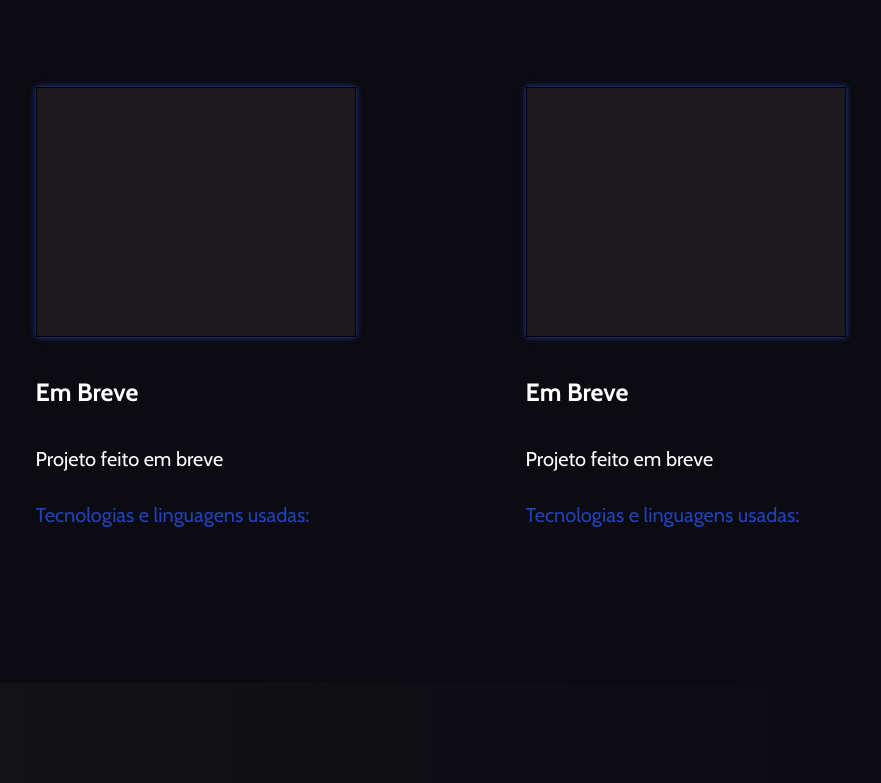
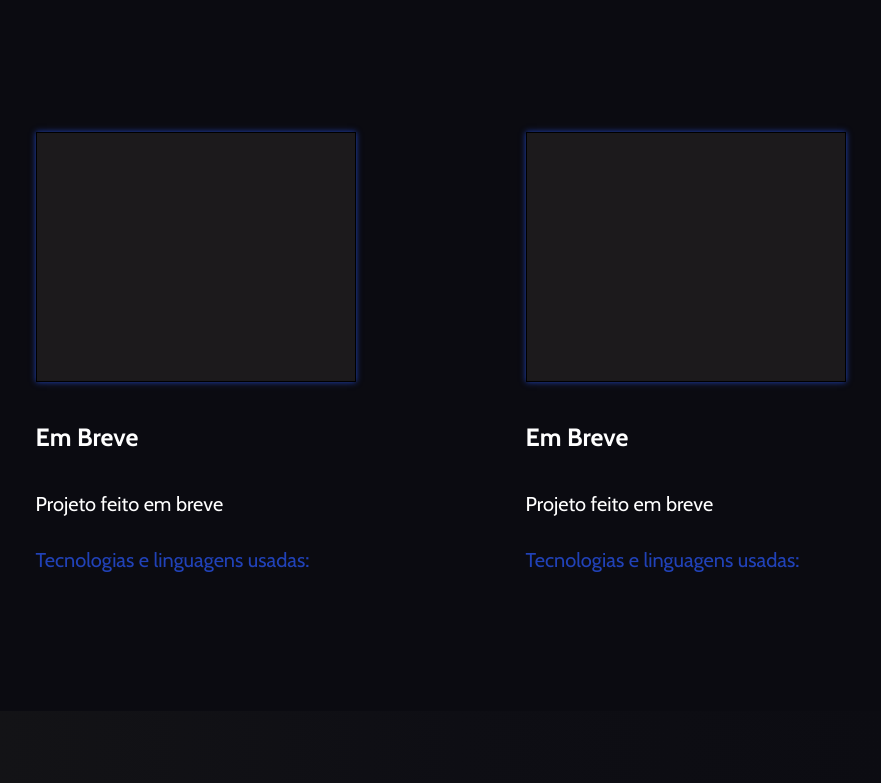
Before and after one commit to FelipeAfo/Portfolio, a plain HTML site: page index.html in a window 1280 px wide. Shown: the part 2471-3254 px from the top of the page, without its empty margins (182-1063 px from the left). Drawn offline with nearby package versions, Linux system fonts and the light colour scheme; a web font is replaced by a local one.

Commit message:
commit 3
atualizações

```diff
--- a/style.css
+++ b/style.css
@@ -365,7 +365,7 @@ nav .close-icon{
     width: 90%;
     max-width: 400px;
     min-width: 320px;
-    min-height: 460px;
+    min-height: 500px;
     word-wrap: break-word;
   }
 
```
